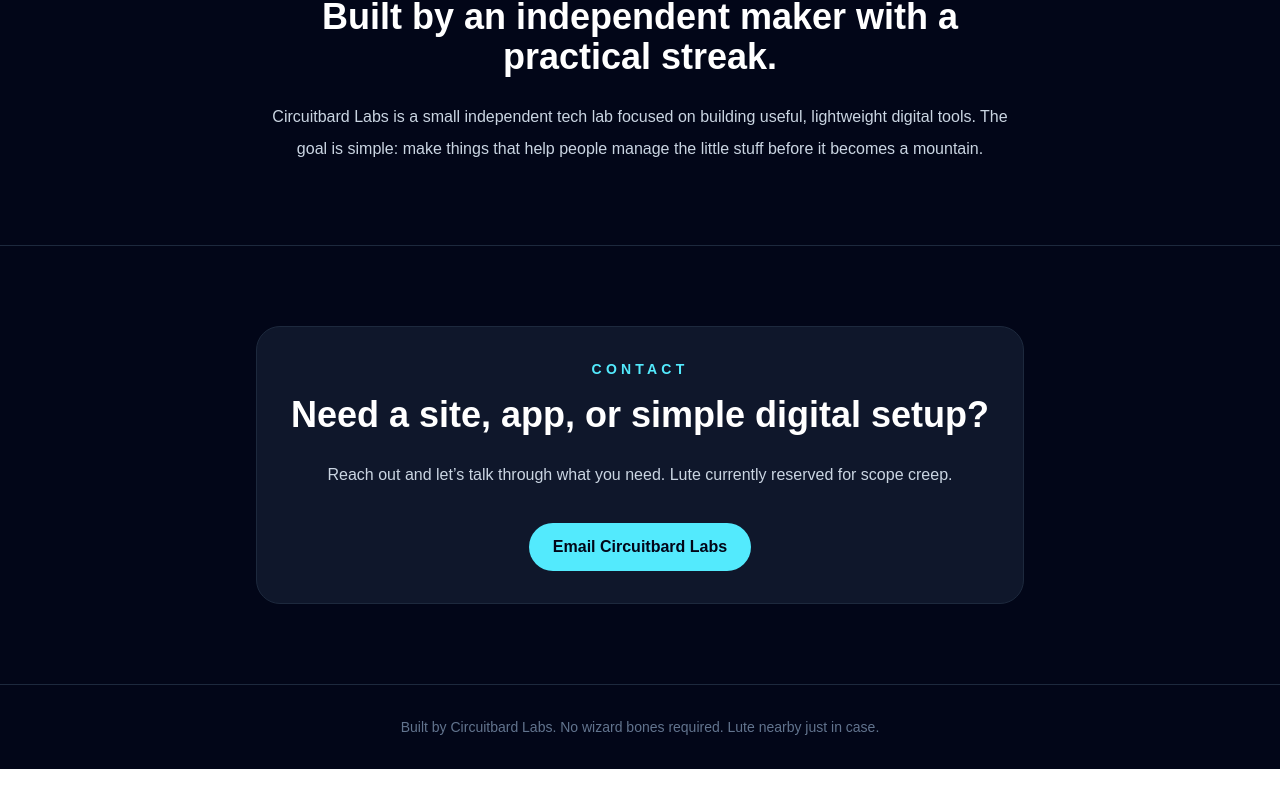
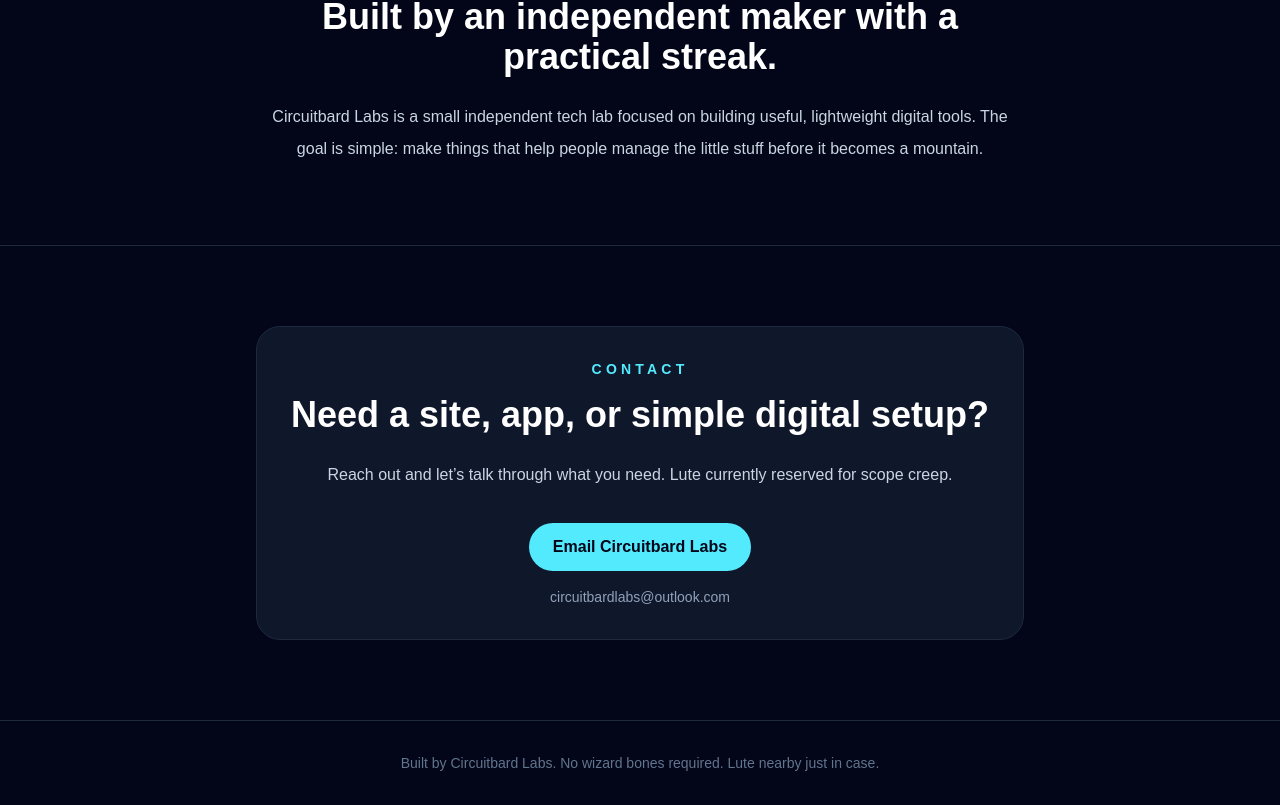
Before and after one commit to SRSmith788/circuitbard-labs-site, a Next.js app: page / in a window 1280 px wide. Shown: the part 2123-2928 px from the top of the page. Before the commit the page ends 2892 px from the top, so only its background shows below. Built offline with nearby package versions, Linux system fonts and the light colour scheme.

Commit message:
Update contact email display

```diff
--- a/app/page.tsx
+++ b/app/page.tsx
@@ -24,6 +24,8 @@
   "Portfolio pages",
   "Simple web tools",
 ];
+
+const contactEmail = "circuitbardlabs@outlook.com"
 
 export default function Home() {
   return (
@@ -209,11 +211,13 @@
           </p>
 
           <a
-            href="mailto:circuitbardlabs@gmail.com"
-            className="mt-8 inline-block rounded-full bg-cyan-300 px-6 py-3 font-bold text-slate-950 transition hover:bg-cyan-200"
-          >
-            Email Circuitbard Labs
-          </a>
+  href={`mailto:${contactEmail}`}
+  className="mt-8 inline-block rounded-full bg-cyan-300 px-6 py-3 font-bold text-slate-950 transition hover:bg-cyan-200"
+>
+  Email Circuitbard Labs
+</a>
+
+<p className="mt-4 text-sm text-slate-400">{contactEmail}</p>
         </div>
       </section>
 
```
